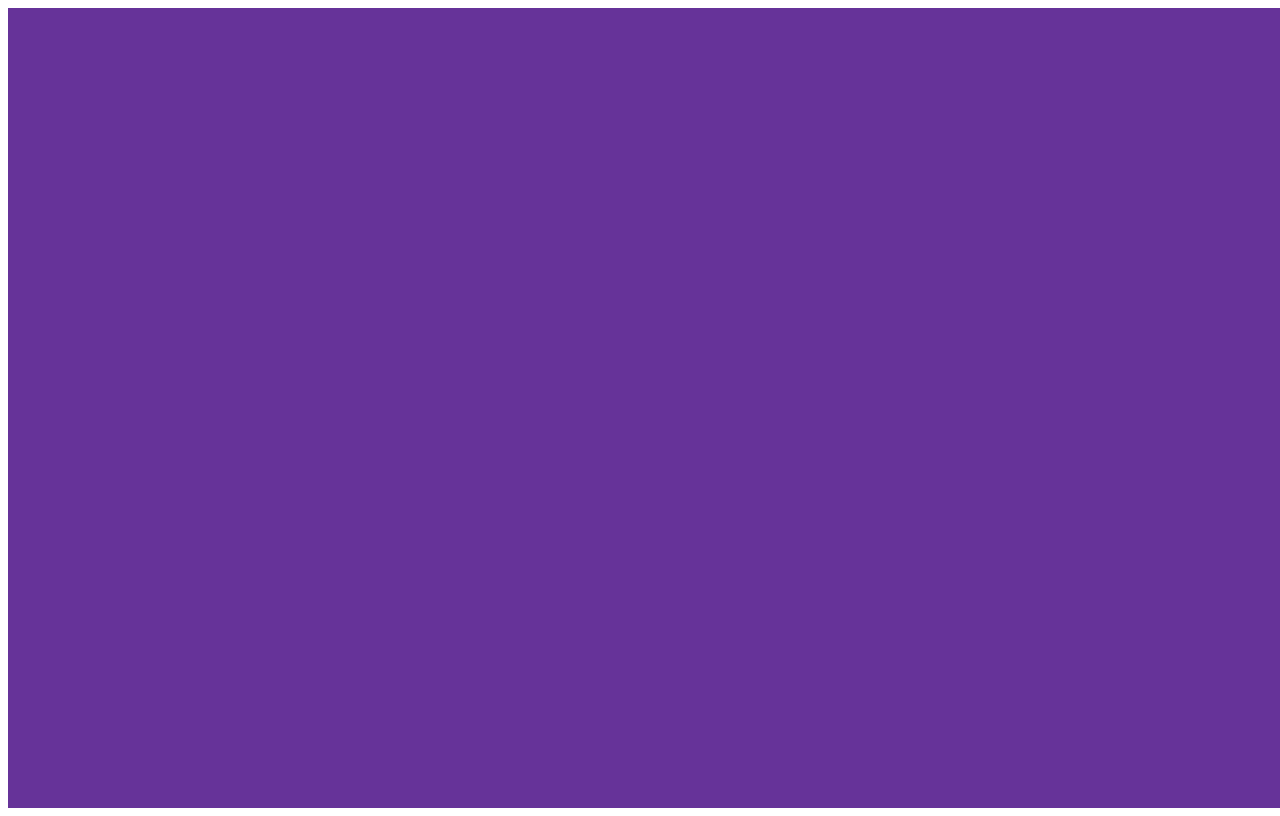
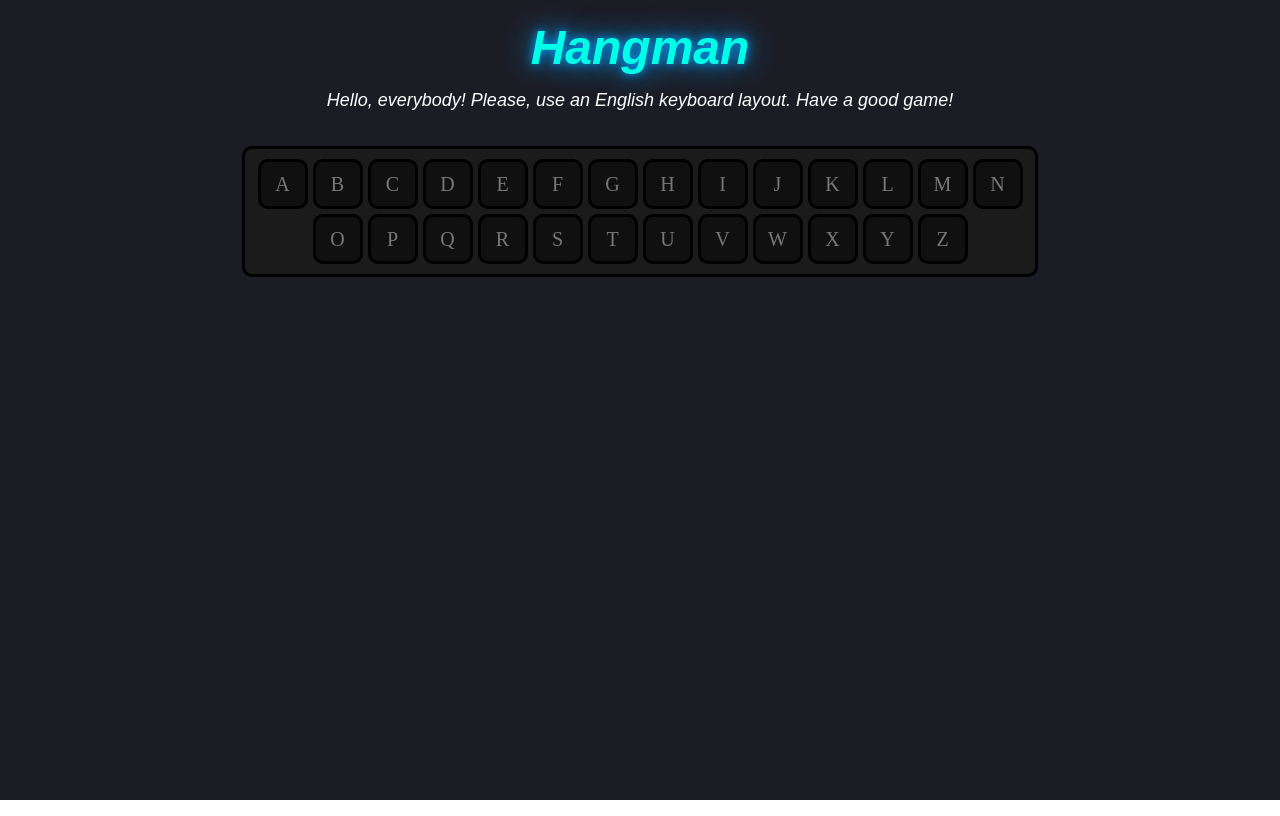
Before and after one commit to Oleg-Melnikow/examples_rs, a website built with webpack: page webpack-task/src/index.html in a window 1280 px wide. Built offline with nearby package versions, Linux system fonts and the light colour scheme.

Commit message:
add keyboard and settings for webpack

```diff
--- /dev/null
+++ b/webpack-task/src/components/header/header.js
@@ -0,0 +1,16 @@
+import createElement from "helpers/createElement";
+import "./header.scss";
+
+const header = createElement("header", "header");
+
+const title = createElement("h1", "title");
+title.textContent = "Hangman";
+
+const warning = createElement("p", "warning");
+warning.textContent =
+  "Hello, everybody! Please, use an English keyboard layout. Have a good game!";
+
+header.append(title);
+header.append(warning);
+
+export default header;
--- /dev/null
+++ b/webpack-task/src/components/header/header.scss
@@ -0,0 +1,23 @@
+.header {
+  margin: 20px 0;
+  display: flex;
+  flex-direction: column;
+  align-items: center;
+  justify-content: center;
+  font-style: italic;
+  font-family: "Poppins", sans-serif;
+  color: #fff;
+  p {
+    margin: 15px;
+    font-size: 18px;
+    text-align: center;
+  }
+}
+
+.title {
+  font-size: 3rem;
+  color: #00ffe7;
+  text-shadow:
+    0 0 10px #00a1ff,
+    0 0 30px #00a1ff;
+}
--- /dev/null
+++ b/webpack-task/src/components/keyBoard/keyBoard.js
@@ -0,0 +1,159 @@
+import createElement from "helpers/createElement";
+import "./keyBoard.scss";
+
+const alphabet = [
+  "A",
+  "B",
+  "C",
+  "D",
+  "E",
+  "F",
+  "G",
+  "H",
+  "I",
+  "J",
+  "K",
+  "L",
+  "M",
+  "N",
+  "O",
+  "P",
+  "Q",
+  "R",
+  "S",
+  "T",
+  "U",
+  "V",
+  "W",
+  "X",
+  "Y",
+  "Z",
+];
+
+const keys = [
+  {
+    key: "a",
+    code: "KeyA",
+  },
+  {
+    key: "b",
+    code: "KeyB",
+  },
+  {
+    key: "c",
+    code: "KeyC",
+  },
+  {
+    key: "d",
+    code: "KeyD",
+  },
+  {
+    key: "e",
+    code: "KeyE",
+  },
+  {
+    key: "f",
+    code: "KeyF",
+  },
+  {
+    key: "g",
+    code: "KeyG",
+  },
+  {
+    key: "h",
+    code: "KeyH",
+  },
+  {
+    key: "i",
+    code: "KeyI",
+  },
+  {
+    key: "j",
+    code: "KeyJ",
+  },
+  {
+    key: "k",
+    code: "KeyK",
+  },
+  {
+    key: "l",
+    code: "KeyL",
+  },
+  {
+    key: "m",
+    code: "KeyM",
+  },
+  {
+    key: "n",
+    code: "KeyN",
+  },
+  {
+    key: "o",
+    code: "KeyO",
+  },
+  {
+    key: "p",
+    code: "KeyP",
+  },
+  {
+    key: "q",
+    code: "KeyQ",
+  },
+  {
+    key: "r",
+    code: "KeyR",
+  },
+  {
+    key: "s",
+    code: "KeyS",
+  },
+  {
+    key: "t",
+    code: "KeyT",
+  },
+  {
+    key: "u",
+    code: "KeyU",
+  },
+  {
+    key: "v",
+    code: "KeyV",
+  },
+  {
+    key: "w",
+    code: "KeyW",
+  },
+  {
+    key: "x",
+    code: "KeyX",
+  },
+  {
+    key: "y",
+    code: "KeyY",
+  },
+  {
+    key: "z",
+    code: "KeyZ",
+  },
+];
+
+document.addEventListener;
+
+const keyBoard = createElement("section", "key-board");
+keys.forEach((el) => {
+  const { code, key } = el;
+  const elementKey = createElement("div", "key-board__item");
+  elementKey.classList.add(code);
+  elementKey.textContent = key.toUpperCase();
+
+  elementKey.addEventListener("click", (event) => {
+    if (!event.target.classList.contains("active")) {
+      console.log(event.target.outerText);
+      event.target.classList.add("active");
+    }
+  });
+
+  keyBoard.append(elementKey);
+});
+
+export default keyBoard;
--- /dev/null
+++ b/webpack-task/src/components/keyBoard/keyBoard.scss
@@ -0,0 +1,46 @@
+.key-board {
+  display: flex;
+  flex-wrap: wrap;
+  justify-content: center;
+  margin: 0 10px;
+  border: 3px solid #000;
+  border-radius: 10px;
+  max-width: 770px;
+  background: #1b1b1b;
+  padding: 10px;
+  gap: 5px;
+
+  &__item {
+    min-width: 50px;
+    height: 50px;
+    background: #101010;
+    display: flex;
+    justify-content: center;
+    align-items: center;
+    border: 3px solid #000;
+    box-sizing: border-box;
+    border-radius: 10px;
+    transition: 1s;
+    font-size: 20px;
+    color: #777;
+    &:hover {
+      cursor: pointer;
+    }
+  }
+}
+
+.active {
+  color: #fff;
+  text-shadow:
+    0 0 10px rgba(33, 156, 243, 1),
+    0 0 10px rgba(33, 156, 243, 1);
+  border: 3px solid #fff;
+  box-shadow:
+    0 0 10px rgba(33, 156, 243, 0.5),
+    0 0 20px rgba(33, 156, 243, 0.5),
+    0 0 30px rgba(33, 156, 243, 0.5),
+    inset 0 0 10px rgba(33, 156, 243, 0.5);
+  &:hover {
+    cursor: default;
+  }
+}
--- a/webpack-task/src/exapmles.js
+++ b/webpack-task/src/exapmles.js
@@ -2,4 +2,7 @@ function sayHello(name) {
   console.log(`Hello ${name}`);
 }
 
+const a = 5;
+console.log(a);
+
 export default sayHello;
--- /dev/null
+++ b/webpack-task/src/helpers/createElement.js
@@ -0,0 +1,7 @@
+function createElement(element, className) {
+  const item = document.createElement(element);
+  item.className = className;
+  return item;
+}
+
+export default createElement;
--- a/webpack-task/src/index.html
+++ b/webpack-task/src/index.html
@@ -3,9 +3,9 @@
 <head>
   <meta charset="UTF-8">
   <meta name="viewport" content="width=device-width, initial-scale=1.0">
-  <title>Document</title>
+  <title>Hangman</title>
 </head>
 <body>
-  <div id="root"></div>
+  <script type="module" src="index.js"></script>
 </body>
 </html>
--- a/webpack-task/src/index.js
+++ b/webpack-task/src/index.js
@@ -1,5 +1,13 @@
-import './index.scss';
+import "./index.scss";
+import Header from "./components/header/header";
+import KeyBoard from "./components/keyBoard/keyBoard";
 
-import sayHello from './exapmles';
+const { body } = document;
+const root = document.createElement("div");
+root.id = "root";
 
-sayHello();
+root.append(Header);
+root.append(KeyBoard);
+
+body.prepend(root);
+console.log(root);
--- a/webpack-task/src/index.scss
+++ b/webpack-task/src/index.scss
@@ -1,5 +1,13 @@
+* {
+  margin: 0;
+}
+
 #root {
   width: 100vw;
   height: 100vh;
-  background: rebeccapurple;
+  background: #1c1c25;
+  display: flex;
+  flex-direction: column;
+  align-items: center;
+  justify-content: flex-start;
 }
--- a/webpack-task/webpack.config.js
+++ b/webpack-task/webpack.config.js
@@ -6,6 +6,12 @@ module.exports = {
   output: {
     path: path.resolve(__dirname, "dist"),
     filename: "main.js",
+    assetModuleFilename: "assets/[hash][ext]",
+  },
+  resolve: {
+    alias: {
+      helpers: path.resolve(__dirname, "./src/helpers"),
+    },
   },
   mode: "development",
   module: {
@@ -36,6 +42,10 @@ module.exports = {
           },
         ],
       },
+      {
+        test: /\.(?:ico|gif|png|jpg|jpeg|svg)$/i,
+        type: "asset/resource",
+      },
     ],
   },
   plugins: [
```
Also changed, not shown: webpack-task/package.json (+11 -1 lines), webpack-task/.eslintrc.js (added), webpack-task/src/assets/meme_1.png (added), 3 other files.
